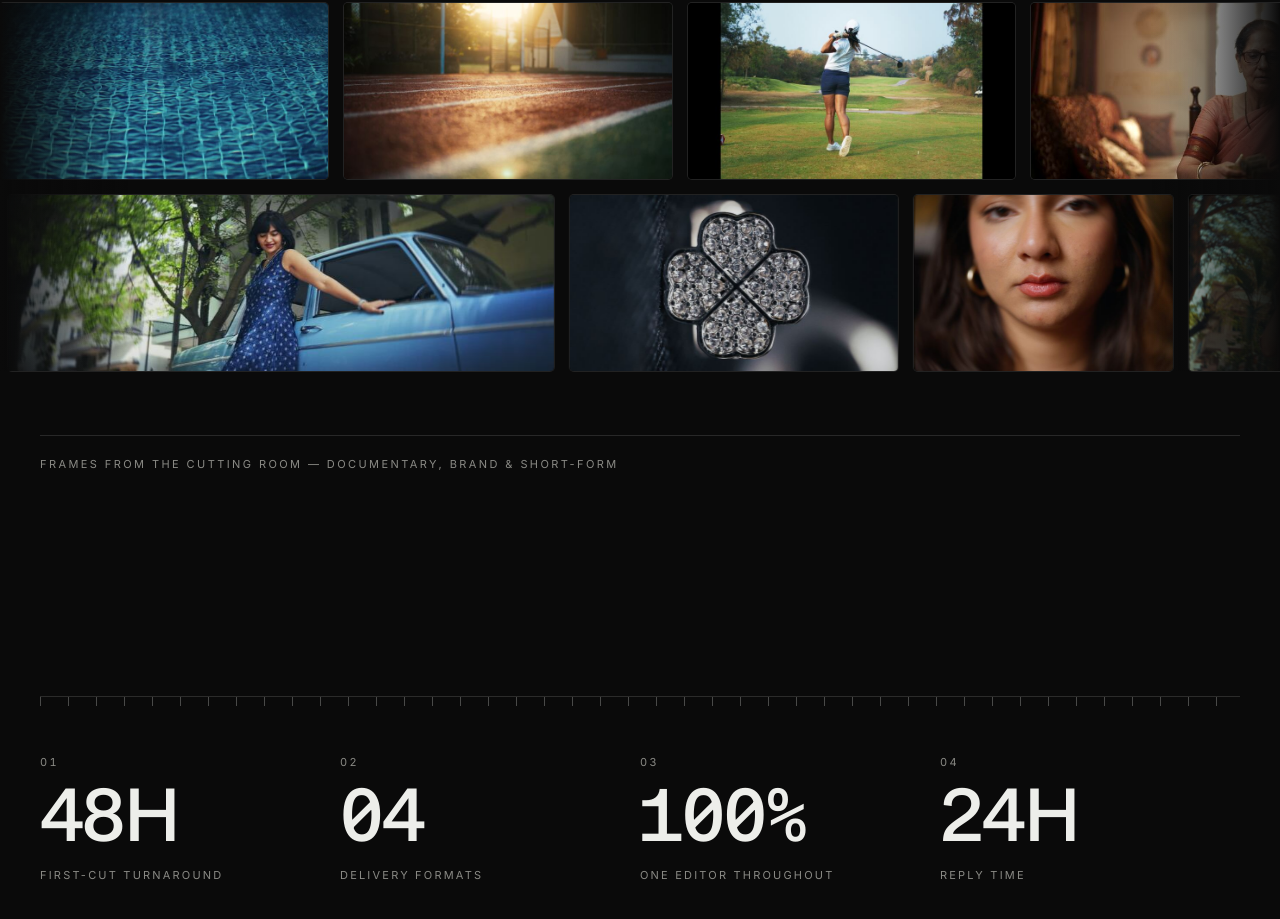
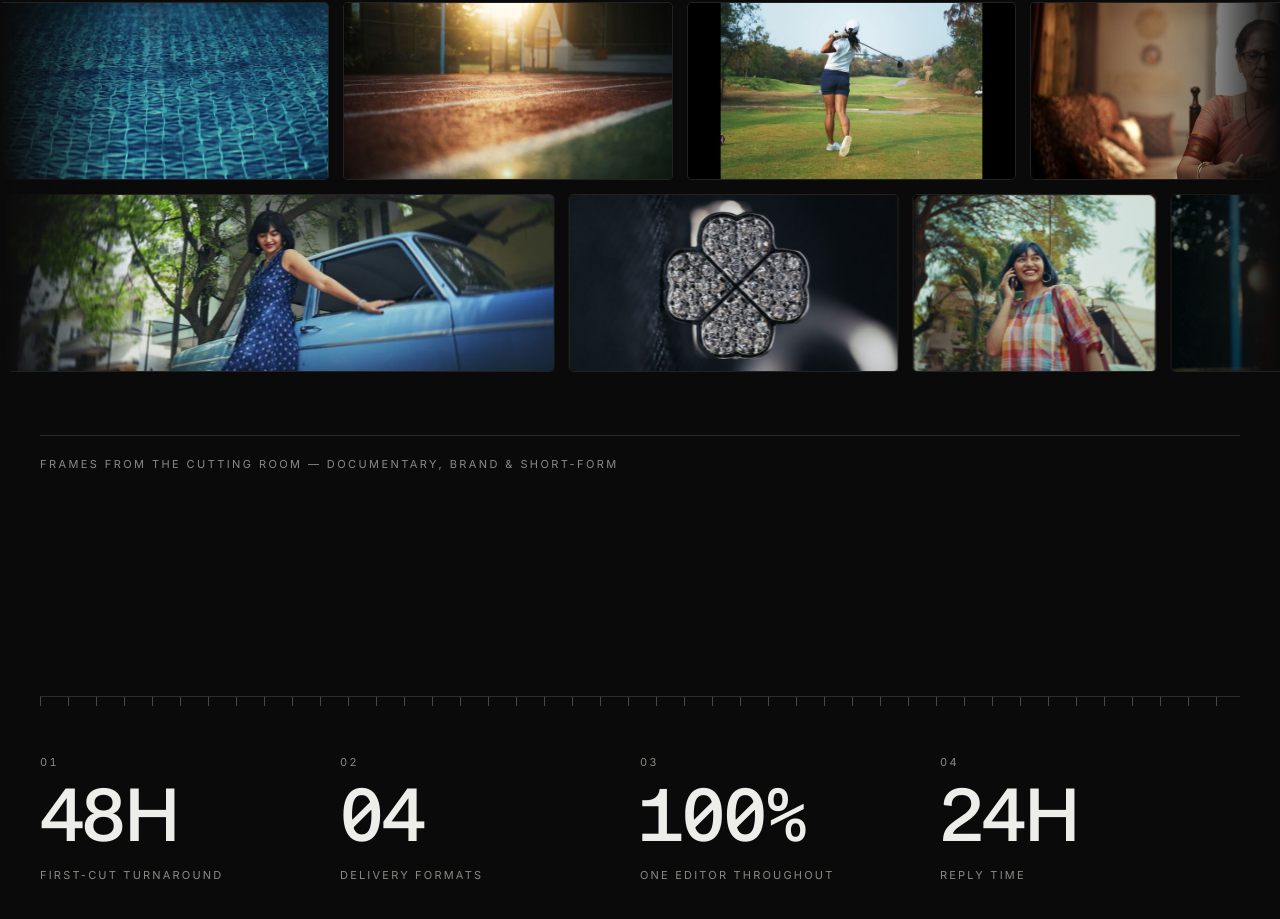
Before and after one commit to Piyushmishra29/quick-films, a Next.js app in the folder web/: page / in a window 1280 px wide. Shown: the part 1875-2794 px from the top of the page. Built offline with nearby package versions, Linux system fonts and the light colour scheme.

Commit message:
Remove frame-restaurant still from Selected Frames
Co-Authored-By: Claude Fable 5 <noreply@anthropic.com>

```diff
--- a/web/src/components/home/SelectedFrames.tsx
+++ b/web/src/components/home/SelectedFrames.tsx
@@ -21,7 +21,6 @@ const ROW_A = [
 const ROW_B = [
   { src: "/stills/frame-fiat.jpg", alt: "A woman beside a vintage blue car" },
   { src: "/stills/frame-brooch.jpg", alt: "A crystal brooch, macro detail" },
-  { src: "/stills/frame-restaurant.jpg", alt: "A portrait in low restaurant light" },
   { src: "/stills/frame-cafe.jpg", alt: "A woman on the phone in a garden cafe" },
   { src: "/stills/frame-saree.jpg", alt: "A woman in a saree backlit at golden hour" },
 ];
```
Also changed, not shown: web/public/stills/frame-restaurant.jpg (deleted).
